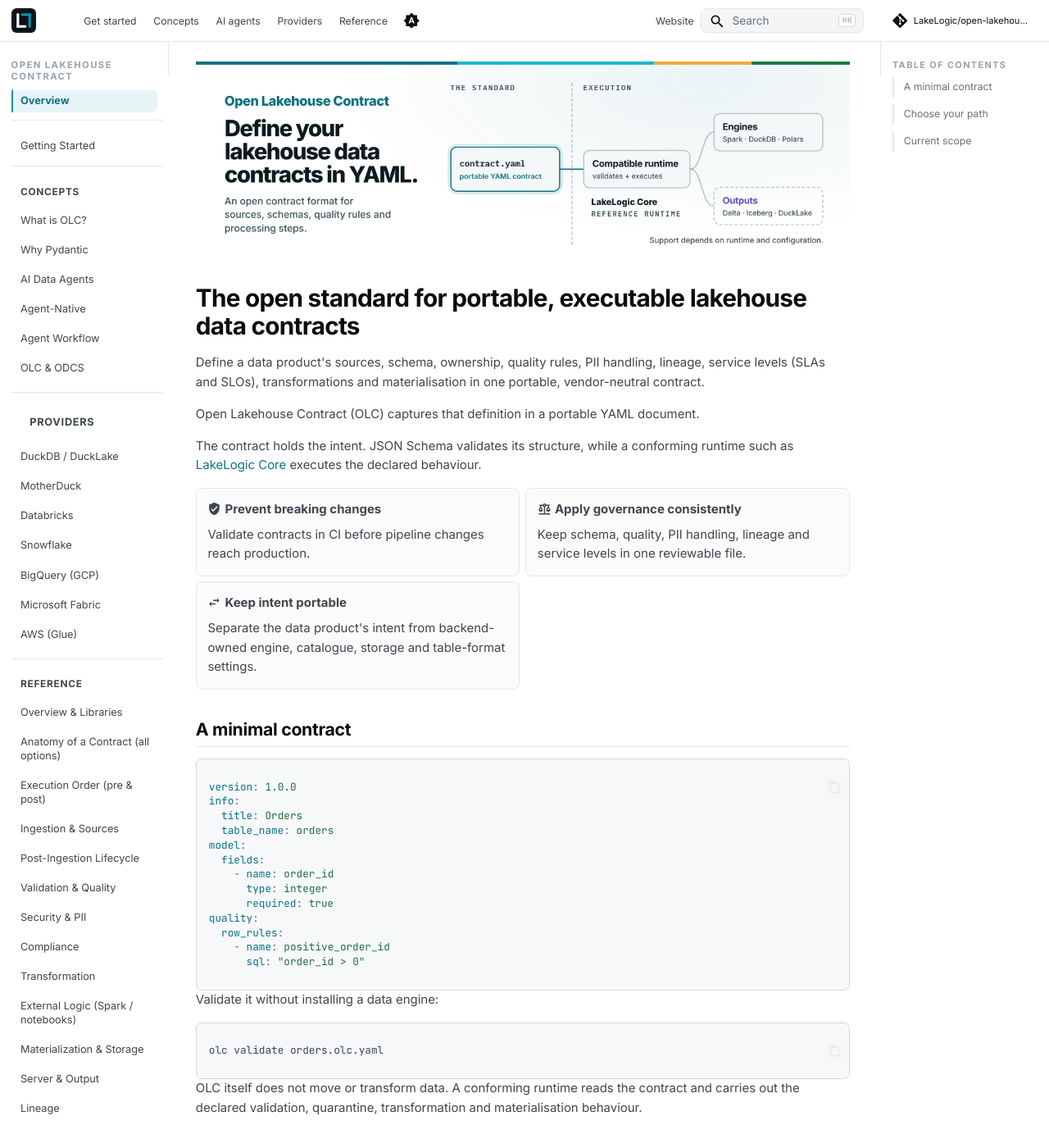
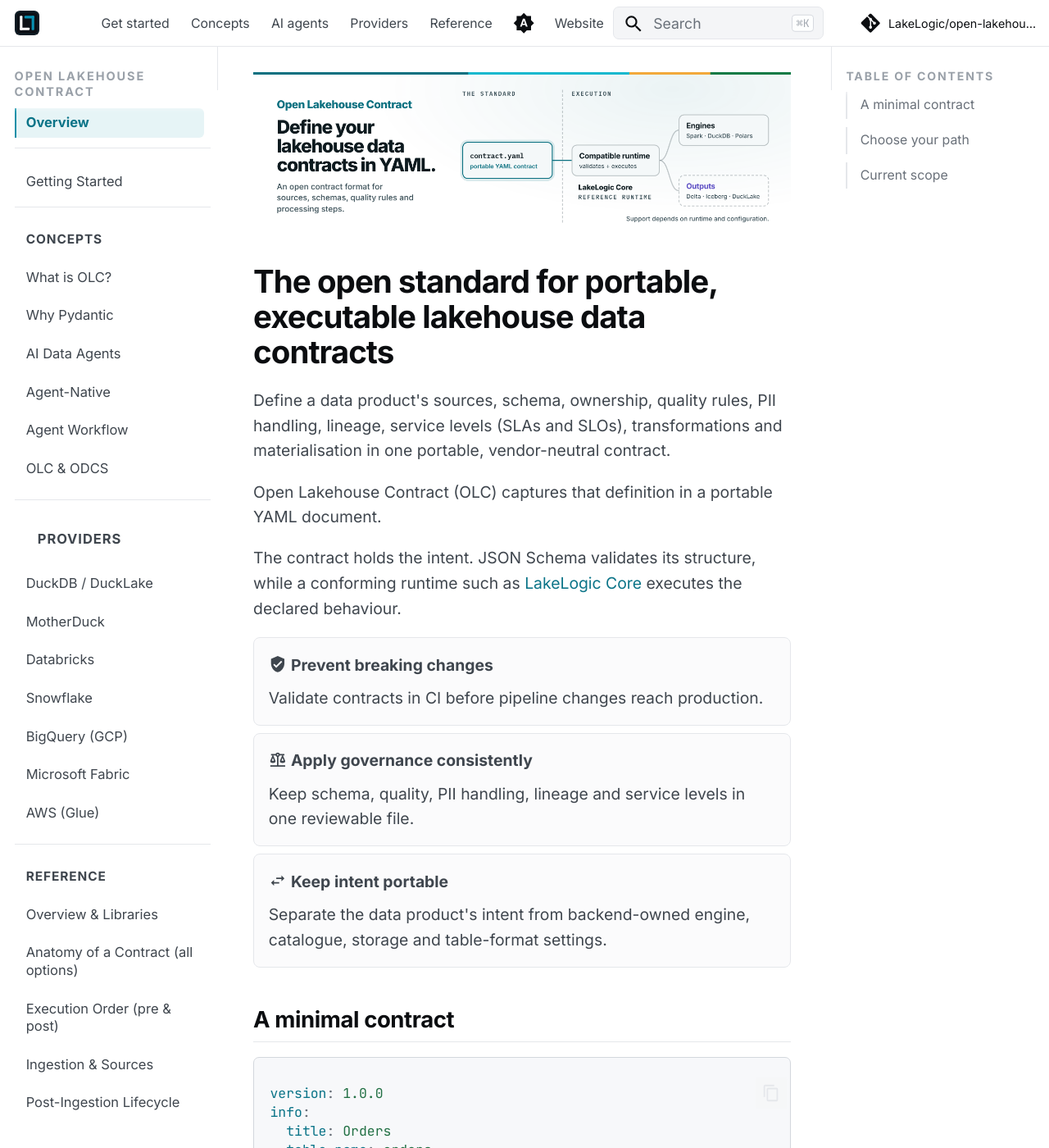
Before and after one commit to LakeLogic/open-lakehouse-contract, an MkDocs documentation site: the page built from docs/index.md, in a window 1280 px wide and 1400 px high. Shown: the whole window at 82% size. Built offline with MkDocs 1.6.1 and Material for MkDocs 9.7.7, drawn with Linux system fonts in a browser that asks for light colours; comment, search, counter and statistics services are not loaded.

Commit message:
docs: text 10% larger, as at 110% zoom

```diff
--- a/docs/stylesheets/extra.css
+++ b/docs/stylesheets/extra.css
@@ -1402,3 +1402,11 @@
     margin-top: 1.5rem;
   }
 }
+
+/* ── Text 10% larger (2026-10-24) ───────────────────────────────────────────────────────────
+   The pages read best at 110% browser zoom, so the root size is raised 10% at each of
+   Material's breakpoints (125% / 137.5% / 150%). Sizes are in rem, so everything scales
+   together, as zoom does. Same rule as the LakeLogic Core and LakeLogic MCP docs. */
+html { font-size: 137.5%; }
+@media screen and (min-width: 100em) { html { font-size: 151.25%; } }
+@media screen and (min-width: 125em) { html { font-size: 165%; } }
--- a/mkdocs.yml
+++ b/mkdocs.yml
@@ -122,7 +122,7 @@
   - tables
 
 extra_css:
-  - stylesheets/extra.css?v=4
+  - stylesheets/extra.css?v=5
 
 extra_javascript:
   - javascripts/theme-switcher.js
```
